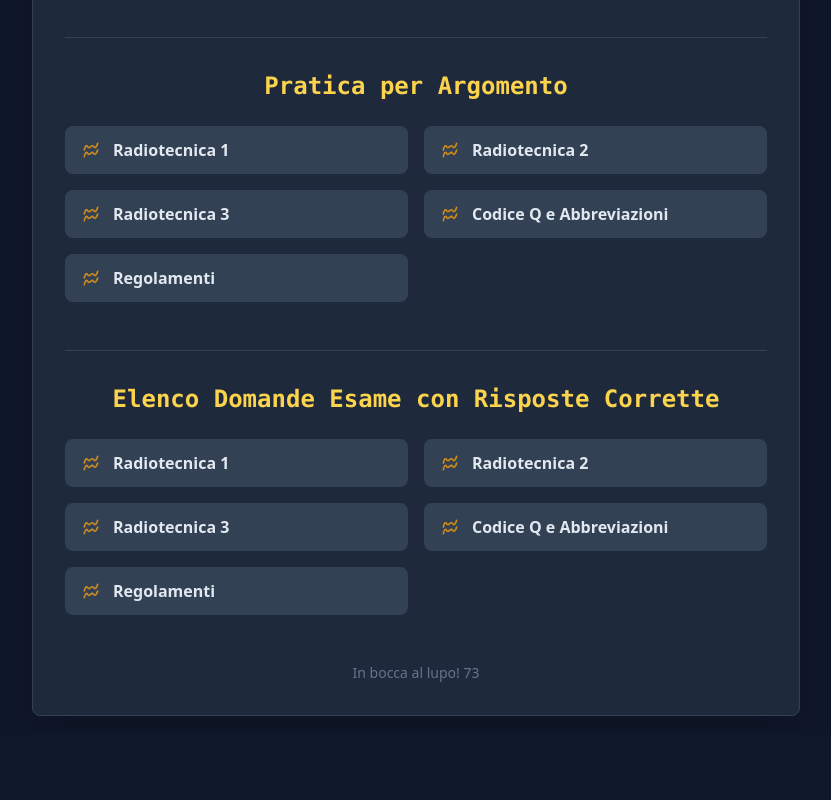
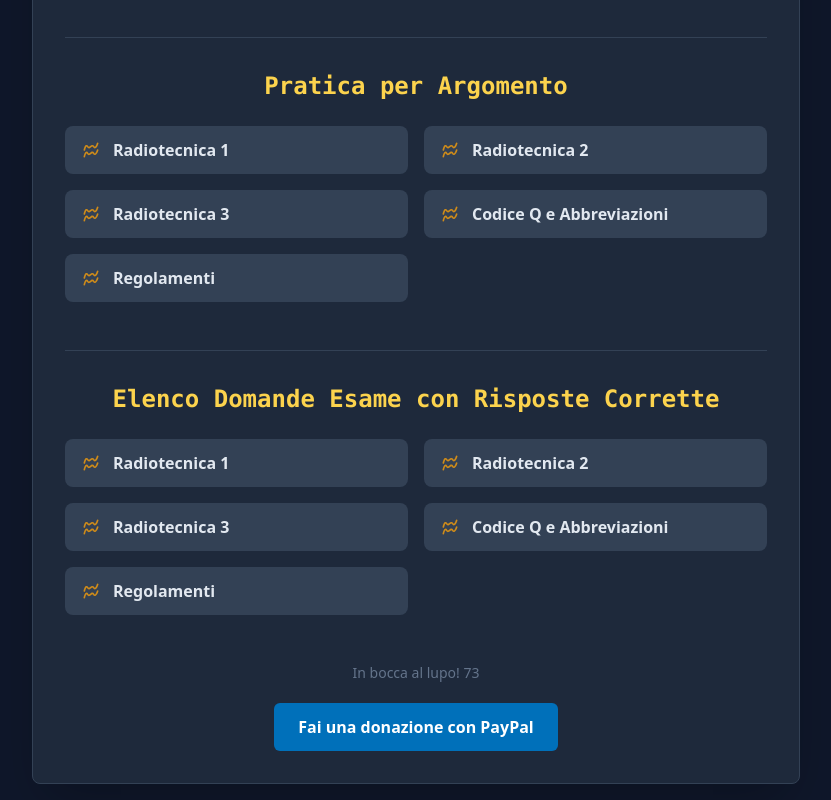
Before and after one commit to Adivor/Adivor, a React (Vite) app: page / in a window 1280 px wide. Shown: the part 520-1320 px from the top of the page, without its empty margins (224-1055 px from the left). Before the commit the page ends 1252 px from the top, so only its background shows below. Built offline with nearby package versions, Linux system fonts and the light colour scheme.

Commit message:
feat: Add PayPal donation button
Integrates a PayPal donation button into the start screen to allow users to support the application development.

```diff
--- a/components/StartScreen.tsx
+++ b/components/StartScreen.tsx
@@ -165,6 +165,21 @@ export const StartScreen: React.FC<StartScreenProps> = ({ onStartSimulation, onS
           <p className="text-sm text-slate-500 mt-12 text-center">
             In bocca al lupo! 73
           </p>
+
+          <div className="text-center mt-5">
+            <form action="https://www.paypal.com/donate" method="post" target="_blank" className="inline-block">
+              <input type="hidden" name="business" value="hamquizcontatti@gmail.com" />
+              <input type="hidden" name="no_recurring" value="0" />
+              <input type="hidden" name="currency_code" value="EUR" />
+              <button
+                type="submit"
+                className="bg-[#0070ba] hover:bg-[#005c99] text-white font-semibold py-3 px-6 rounded-md transition-colors duration-300"
+              >
+                Fai una donazione con PayPal
+              </button>
+            </form>
+          </div>
+
         </div>
       </div>
     </>
```
